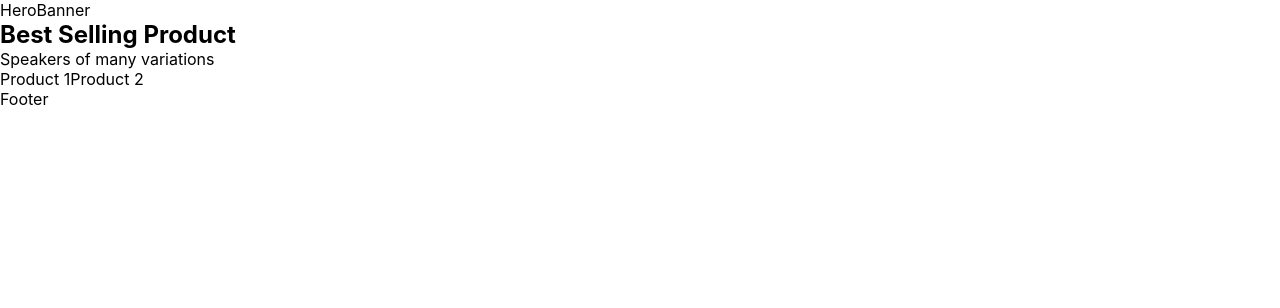
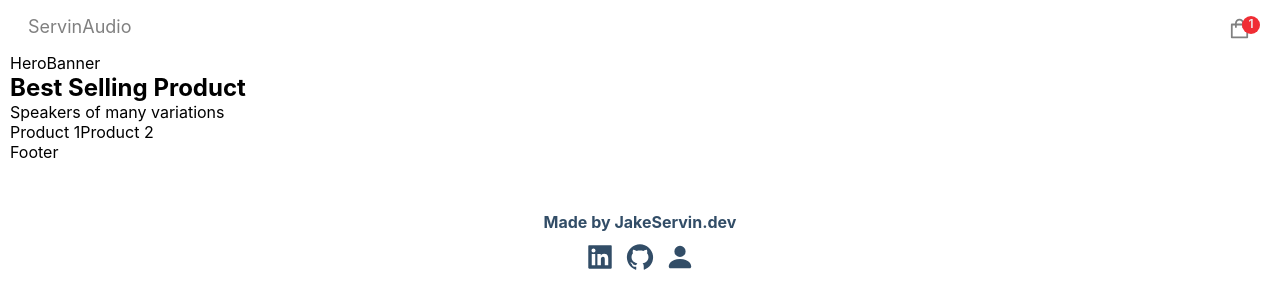
Before and after one commit to JakeServin/ecommerce-app, a Next.js app: page / in a window 1280 px wide. Shown: the top 308 px of the page. Built offline with nearby package versions, Linux system fonts and the light colour scheme.

Commit message:
changed _app to be styled by layout

```diff
--- a/pages/_app.js
+++ b/pages/_app.js
@@ -1,7 +1,12 @@
 import '../styles/globals.css'
+import { Layout } from '../components'
 
 function MyApp({ Component, pageProps }) {
-  return <Component {...pageProps} />
+  return (
+		<Layout>
+			<Component {...pageProps} />
+		</Layout>
+  );
 }
 
 export default MyApp
```
